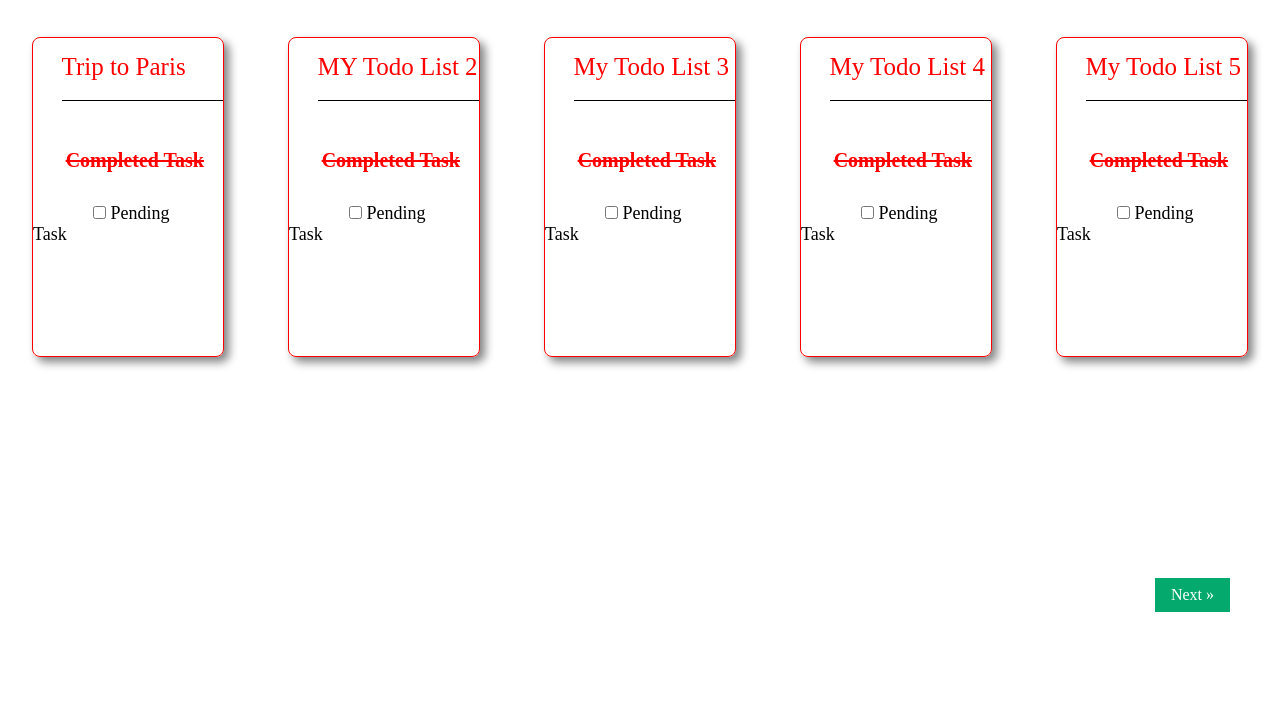
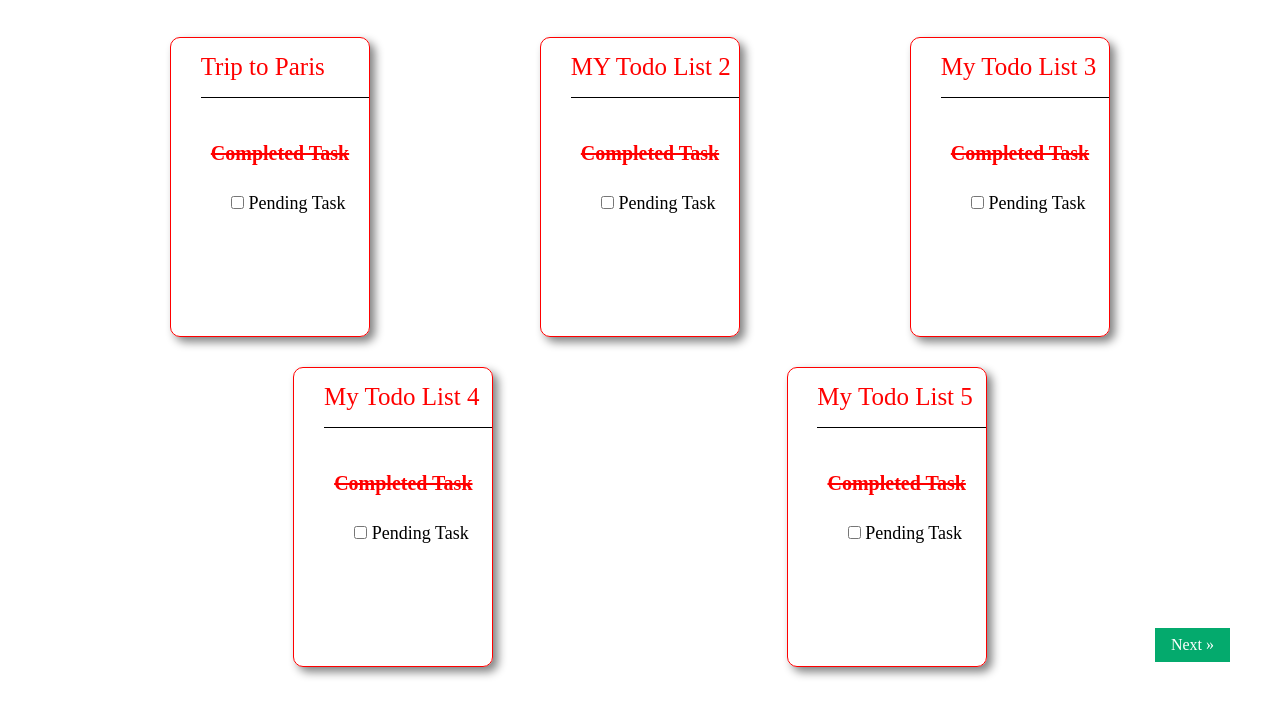
Before and after one commit to shailesh287/mobile-view, a plain HTML site: page index.html in a window 1280 px wide. Shown: the part 138-841 px from the top of the page. Before the commit the page ends 800 px from the top, so only its background shows below. Drawn offline with Linux system fonts and the light colour scheme; a web font is replaced by a local one.

Commit message:
adding project3

```diff
--- a/index.html
+++ b/index.html
@@ -19,7 +19,7 @@
 
         <div class="upper-container2">
             <div id="circle">
-                <i class="fas fa-plus-circle fa-2x"></i>
+               <i class="fas fa-plus-circle fa-2x"></i>
             </div>
             <div id="addlist">
                 Add List
@@ -29,7 +29,7 @@
 
 
 <div class="lower-container">
-    <div class="card1">
+    <div class=" cards card1">
         <div class="div1">
             <p>Trip to Paris</p>
         </div>
@@ -48,7 +48,7 @@
 
     </div>
 
-    <div class="card2">
+    <div class=" cards card2">
         <div class="div1">
             <p>MY Todo List 2</p>
         </div>
@@ -67,7 +67,7 @@
 
     </div>
 
-    <div class="card3">
+    <div class="cards card3">
         <div class="div1">
             <p>My Todo List 3</p>
         </div>
@@ -86,7 +86,10 @@
 
     </div>
 
-    <div class="card4">
+</div>
+
+<div class="lower-container2">
+    <div class="cards card4">
         <div class="div1">
             <p>My Todo List 4</p>
         </div>
@@ -95,7 +98,7 @@
 
 
         </div>
-        <div class="div3">
+        <div class=" div3">
             <form>
                 <input type="checkbox" name="todo" id="check">
                 <label  for="todo">Pending Task</label>
@@ -105,7 +108,7 @@
 
     </div>
 
-    <div class="card5">
+    <div class=" cards card5">
         <div class="div1">
             <p>My Todo List 5</p>
         </div>
@@ -125,11 +128,16 @@
     </div>
 
 </div>
-    <a href="./index2.html" class="next">Next &raquo;</a>
+
+
+<a href="./index2.html" class="next">Next &raquo;</a>
 
 
 
 </div>
+
+<br>
+<br>
 
 
 
--- a/style.css
+++ b/style.css
@@ -1,3 +1,4 @@
+
 *{
     margin:0;
     padding:0;
@@ -74,67 +75,31 @@
 }
 
 .lower-container{
-    margin-top: 10px;
     position: relative;
      display: flex;
-    justify-content: space-evenly;
-     flex-wrap: wrap;
-     margin: auto;
+    flex-wrap: wrap;
+
+     justify-content: space-evenly;
+
+
  }
-  .card1{
-    margin-top:10px;
-    border:1.5px solid red;
-    height:40vh;
-    margin:auto;
-    border-radius:8px;
-    width:15%;
-    box-shadow:5px 5px 10px grey;
-    position:relative;
+  .cards{
+    position: relative;
+     border: 1.5px solid red;
+     height: 300px;
+     width: 200px;
+
+     border-radius: 10px;
+     box-shadow:5px 5px 10px grey
 }
-.card2{
+.lower-container2{
+    position: relative;
+     display: flex;
+    flex-wrap: wrap;
+     justify-content: space-evenly;
+     margin-top: 30px;
+}
 
-    margin-top:10px;
-    border:1.5px solid red;
-    height:40vh;
-    margin:auto;
-    border-radius:8px;
-    width:15%;
-    box-shadow:5px 5px 10px grey;
-    position:relative;
-}
-.card3{
-
-    margin-top:10px;
-    border:1.5px solid red;
-    height:40vh;
-    margin:auto;
-    border-radius:8px;
-    width:15%;
-    box-shadow:5px 5px 10px grey;
-    position:relative;
-}
-.card4{
-
-    margin-top:10px;
-    border:1.5px solid red;
-    height:40vh;
-    margin:auto;
-    border-radius:8px;
-    width:15%;
-    box-shadow:5px 5px 10px grey;
-    position:relative;
-}
-.card5{
-
-    margin-top:10px;
-    border:1.5px solid red;
-    height:40vh;
-    margin:auto;
-    border-radius:8px;
-    width:15%;
-    box-shadow:5px 5px 10px grey;
-    position:relative;
-}
 .div1{
     position:absolute;
     top:15px;
@@ -344,12 +309,16 @@ button{
 }
 
 /* CSS for anchor tag */
+.link{
+    margin: 0;
+    padding: 0;
+}
 a {
     position: absolute;
     text-decoration: none;
     padding: 8px 16px;
     right: 50px;
-    bottom: 50px;
+    bottom: 0px;
   }
 
   a:hover {
@@ -407,11 +376,17 @@ a {
         font-size: 8.5vw;
     }
 
+    .lower-container2{
+      margin-top: 0px;
+
+    }
+
     .card1{
         width: 85%;
         height:15vw;
         border: 1px solid  #e3d8d8;
         margin-top: 10px;
+        margin-right: 0px;
 
     }
     .card2{
@@ -454,7 +429,6 @@ a {
     #back{
         display: none;
     }
-
 
     h1:before,
     h1:after {
@@ -534,4 +508,5 @@ a {
  .lower{
      margin-top: 120px;
  }
+
 }
```
Also changed, not shown: index2.html (+1 -1 lines), index4.html (+1 -1 lines).
